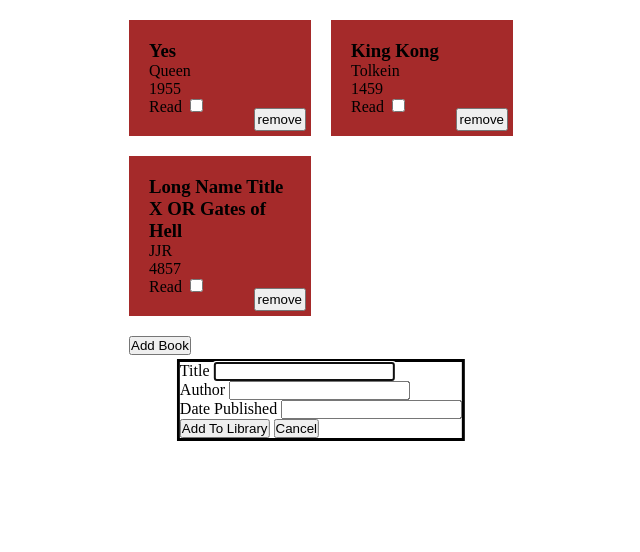
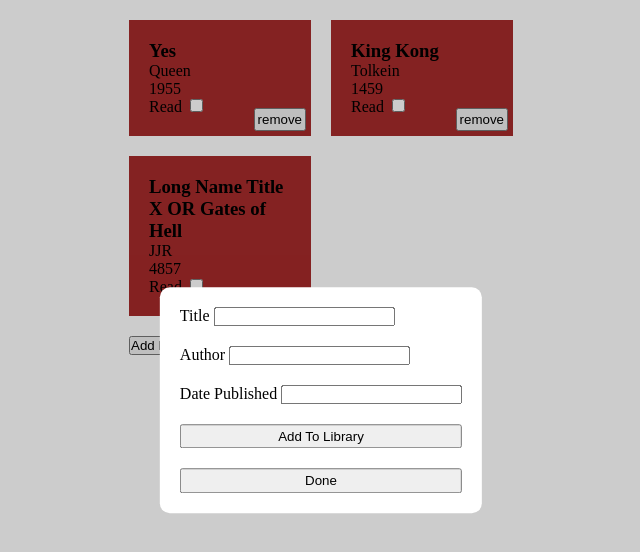
Before and after one commit to Neptica/Library, a plain HTML site: page index.html in a window 1280 px wide. Both pictures are taken after a click on the button "Add Book". Shown: the whole page, without its empty margins (319-959 px from the left). Drawn offline with Linux system fonts and the light colour scheme.

Commit message:
change modal to be appearing div

```diff
--- a/css/style.css
+++ b/css/style.css
@@ -41,9 +41,44 @@
   padding: 2px;
 }
 
-#dialog {
+.dialog {
+  padding: 20px;
+  border-radius: 10px;
   position: fixed;
+  z-index: 1;
   top: 50%;
   left: 50%;
-  transform: translate(-50%, -50%);
+  transform: translate(-50%, -50%) scale(0);
+  transition: 0.2s ease-in-out;
+  background-color: white;
 }
+
+.dialog form {
+  display: grid;
+  grid-template-rows: 2fr 0.5fr 0.5fr;
+  gap: 20px;
+}
+
+.dialog form ul {
+  display: grid;
+  grid-template-rows: repeat(3, 1fr);
+  gap: 20px;
+}
+
+.dialog.active {
+  transform: translate(-50%, -50%) scale(1);
+}
+
+.overlay {
+  position: fixed;
+  top: 0;
+  left: 0;
+  display: none;
+  width: 100%;
+  height: 100%;
+  background-color: rgba(0, 0, 0, 0.2);
+}
+
+.overlay.active {
+  display: block;
+}
--- a/index.html
+++ b/index.html
@@ -16,7 +16,7 @@
           <button id="add">Add Book</button>
         </div>
 
-        <dialog id="dialog">
+        <div class="dialog" id="dialog">
           <form method="dialog">
             <ul>
               <li>
@@ -33,10 +33,11 @@
               </li>
             </ul>
             <button type="submit" id="join">Add To Library</button>
-            <button id="cancel">Cancel</button>
+            <button id="cancel">Done</button>
           </form>
-        </dialog>
+        </div>
       </div>
     </div>
+    <div class="overlay" id="overlay"></div>
   </body>
 </html>
--- a/library.js
+++ b/library.js
@@ -104,14 +104,18 @@
 const form = document.getElementById("dialog");
 const join = document.getElementById("join");
 const cancel = document.getElementById("cancel");
+const overlay = document.getElementById("overlay");
 
 cancel.addEventListener("click", (e) => {
+  form.classList.remove("active");
+  overlay.classList.remove("active");
   e.preventDefault();
   form.close();
 });
 
 add.addEventListener("click", () => {
-  form.show();
+  form.classList.add("active");
+  overlay.classList.add("active");
 });
 
 const nameOfBook = document.getElementById("book_title");
```
